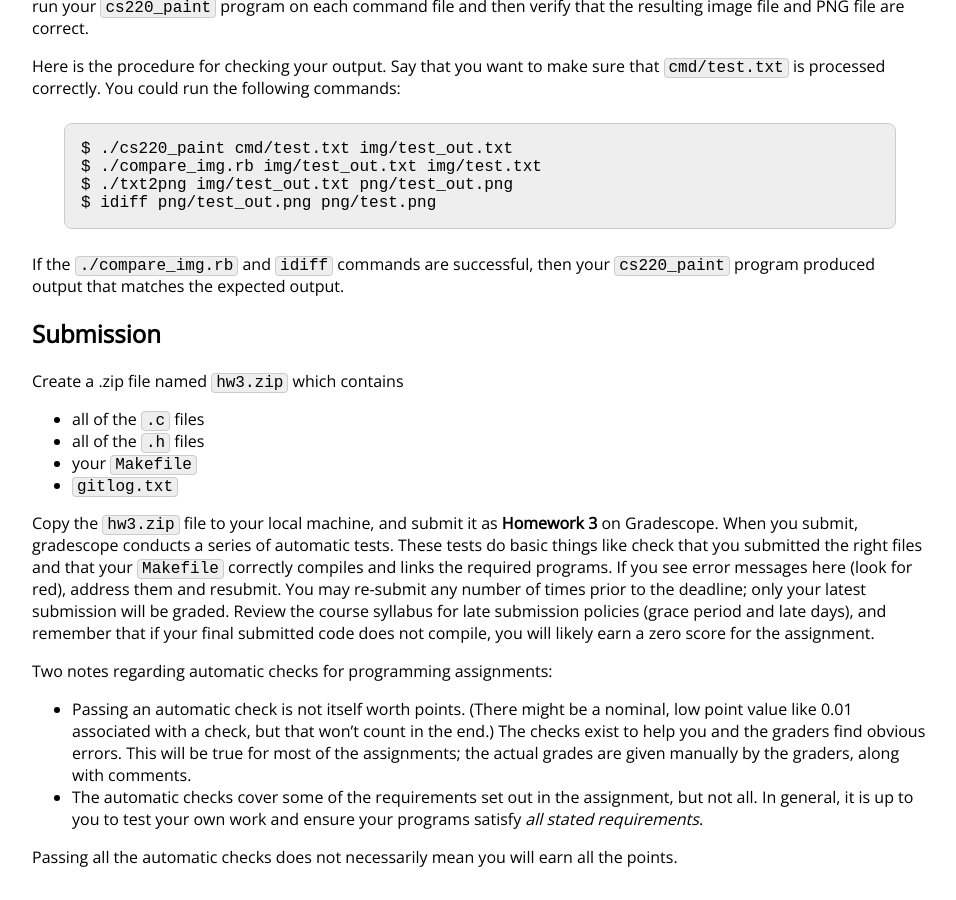
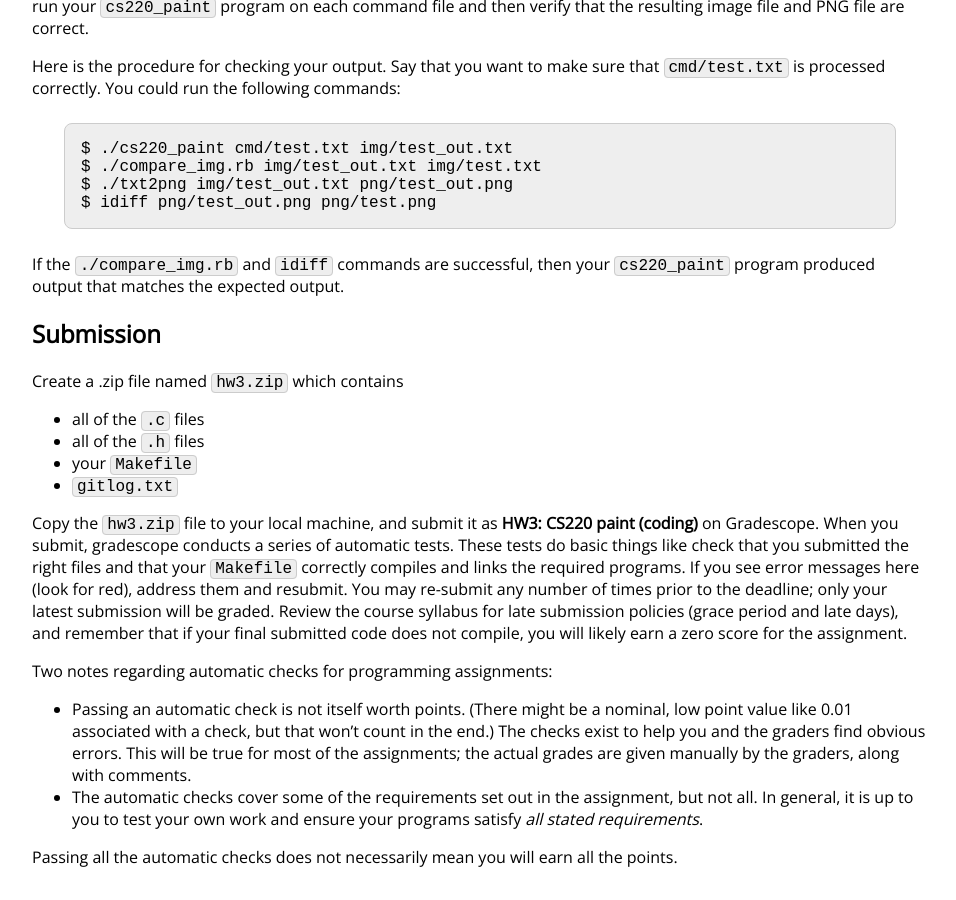
Before and after one commit to jhu-ip/cs220-s22, a Jekyll site: the page built from assign/hw3.md, in a window 1280 px wide and 900 px high, scrolled down 8799 px. Shown: the whole window, without its empty margins (160-1116 px from the left). Built offline with Jekyll 4.4.1, drawn with Linux system fonts in a browser that asks for light colours; some web fonts are replaced.

Commit message:
correct the gradescope assignment name

```diff
--- a/assign/hw3.md
+++ b/assign/hw3.md
@@ -489,7 +489,7 @@ Create a .zip file named `hw3.zip` which contains
 * `gitlog.txt`
 
 Copy the `hw3.zip` file to your local machine, and
-submit it as **Homework 3** on Gradescope. When you submit, gradescope
+submit it as **HW3: CS220 paint (coding)** on Gradescope. When you submit, gradescope
 conducts a series of automatic tests.  These tests do basic things like
 check that you submitted the right files and that your `Makefile`
 correctly compiles and links the required programs.
```
